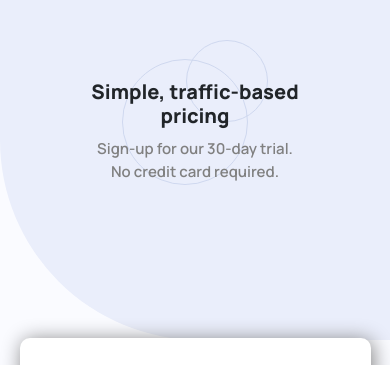
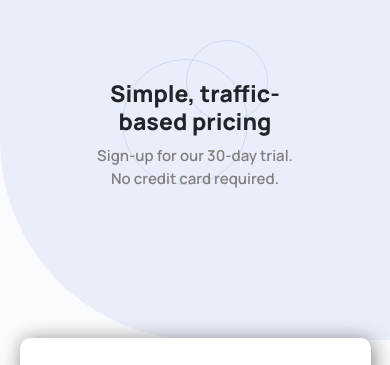
Before and after one commit to CristinaSco/interactive-pricing, a plain HTML site: page index.html in a window 390 px wide. Shown: the top 365 px of the page. Drawn offline with nearby package versions, Linux system fonts and the light colour scheme; a script that the page names is missing.

Commit message:
Update styles.css

```diff
--- a/styles.css
+++ b/styles.css
@@ -211,7 +211,8 @@ input:checked + .slider:before {
   }
 
   h1{
-    font-size:20px;
+    font-size:23px;
+    width:100%;
   }
 
   .break,.variousCheck,.button{
```
